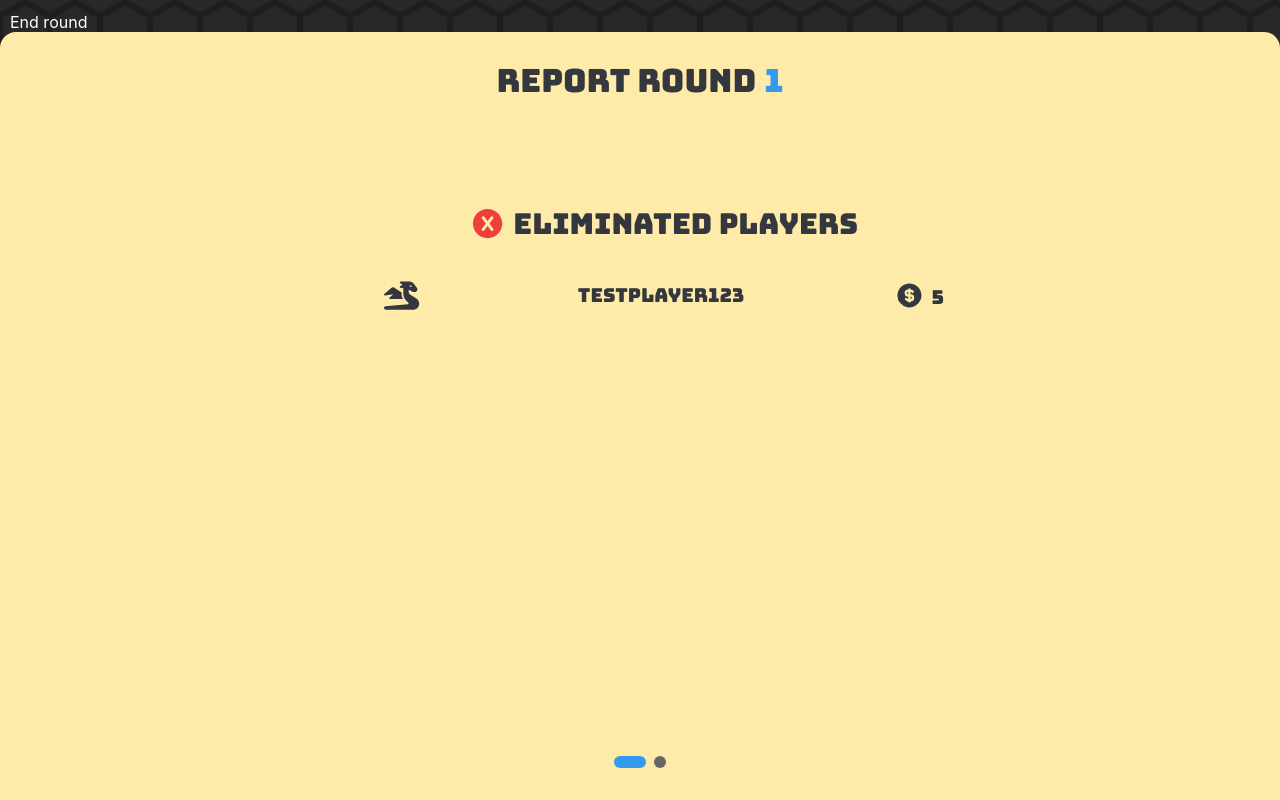
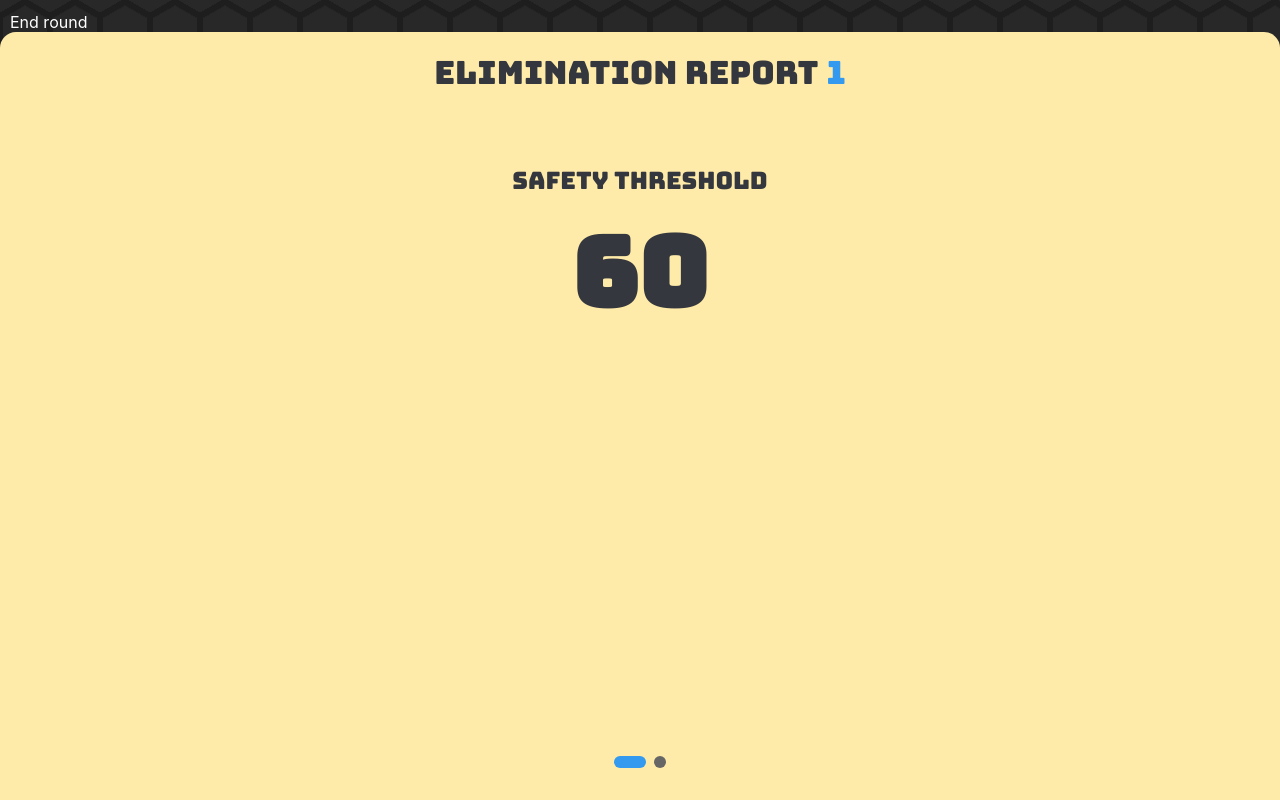
Before and after one commit to Olaelve5/coingame, a Next.js app in the folder app/: page /testing in a window 1280 px wide. Both pictures are taken after a click on the button "End round". Built offline with nearby package versions, Linux system fonts and the light colour scheme.

Commit message:
feat: refactor EliminationReport and add EliminationsPage component; integrate CoinsCountdown for countdown display

```diff
--- a/app/src/components/host/game/CoinsCountdown.tsx
+++ b/app/src/components/host/game/CoinsCountdown.tsx
@@ -1,133 +1,91 @@
-import { useEffect, useRef } from "react";
+import { useEffect, useState, useCallback } from "react";
 import styles from "../styles/CoinsCountdown.module.css";
-import AnimatedDigit from "@/components/universal/AnimateDigit";
-import { IconHexagonFilled } from "@tabler/icons-react";
+import { motion } from "framer-motion";
+import { StaggeredText } from "../StaggeredText";
+import { IconCoinFilled } from "@tabler/icons-react";
 
 interface CoinsCountdownProps {
-  intervalMs?: number;
   onComplete?: () => void;
-  count: number;
-  setCount: React.Dispatch<React.SetStateAction<number>>;
-  playerCoinValues?: number[];
-  pauseDuration?: number;
-  isCountdownRunning?: boolean;
+  targetNumber: number;
+  isRunning?: boolean;
 }
 
+// Starting number for the countdown
+const START_NUMBER = 99;
+
 export default function CoinsCountdown({
-  intervalMs = 150,
   onComplete,
-  count,
-  setCount,
-  playerCoinValues = [],
-  pauseDuration = 50,
-  isCountdownRunning = false,
+  targetNumber,
+  isRunning = true,
 }: CoinsCountdownProps) {
-  const isPaused = useRef(false);
-  const pauseTimerRef = useRef<NodeJS.Timeout | null>(null);
-  const intervalRef = useRef<NodeJS.Timeout | null>(null);
+  const [count, setCount] = useState(START_NUMBER);
+  const [countCompleted, setCountCompleted] = useState(false);
+  const [fadeInCompleted, setFadeInCompleted] = useState(false);
 
-  // Add this after your other refs
-  const processedValues = useRef<Set<number>>(new Set());
+  const startIntervalMs = 25; // Fast start speed
+  const endIntervalMs = 1000; // Slow ending speed
 
-  // Create countdown effect
+  // Progressively slow down the countdown as it approaches the target
+  const getNextIntervalMS = useCallback(
+    (currentCount: number) => {
+      const totalSteps = START_NUMBER - targetNumber;
+      if (totalSteps <= 0) return endIntervalMs;
+
+      const stepsTaken = START_NUMBER - currentCount;
+      const progress = stepsTaken / totalSteps;
+      const exponentialProgress = Math.pow(progress, 18); // Exponential curve for slowing down
+
+      return startIntervalMs + (endIntervalMs - startIntervalMs) * exponentialProgress;
+    },
+    [targetNumber]
+  );
+
+  const numberVariants = {
+    counting: { scale: 1 },
+    finished: {
+      scale: [1, 1, 1],
+      color: "#22c55e",
+      transition: { duration: 0.1, delay: endIntervalMs / 1000 },
+    },
+  };
+
   useEffect(() => {
-    // Clear any existing timers on dependency changes
-    if (intervalRef.current) {
-      clearInterval(intervalRef.current);
-      intervalRef.current = null;
-    }
+    if (!fadeInCompleted || !isRunning) return;
 
-    if (pauseTimerRef.current) {
-      clearTimeout(pauseTimerRef.current);
-      pauseTimerRef.current = null;
-    }
-
-    // Reset pause state
-    isPaused.current = false;
-
-    // Don't proceed if countdown is not running
-    if (!isCountdownRunning) return;
-
-    // Don't start countdown if already at zero
-    if (count <= 0) {
-      if (onComplete) onComplete();
+    if (count <= targetNumber) {
+      if (count <= targetNumber) {
+        setCount(targetNumber);
+        setCountCompleted(true);
+        onComplete?.();
+      }
       return;
     }
 
-    // Function to check if we should pause at this count
-    const shouldPauseAtCount = (currentCount: number): boolean => {
-      return playerCoinValues.includes(currentCount);
-    };
+    const timerId = setTimeout(() => {
+      setCount((prevCount) => prevCount - 1);
+    }, getNextIntervalMS(count));
 
-    // Function to perform one countdown tick
-    const tick = () => {
-      setCount((prevCount) => {
-        // When we reach 0 or 1, stop and call onComplete
-        if (prevCount <= 1) {
-          if (intervalRef.current) {
-            clearInterval(intervalRef.current);
-            intervalRef.current = null;
-          }
-          if (onComplete) onComplete();
-          return 0;
-        }
-
-        const nextCount = prevCount - 1;
-
-        if (
-          shouldPauseAtCount(nextCount + 1) &&
-          !isPaused.current &&
-          !processedValues.current.has(nextCount)
-        ) {
-          processedValues.current.add(nextCount); // Add to processed values
-          isPaused.current = true;
-
-          // Schedule resumption
-          pauseTimerRef.current = setTimeout(() => {
-            isPaused.current = false;
-            pauseTimerRef.current = null;
-          }, pauseDuration);
-
-          // Return current count (don't decrement yet)
-          return prevCount;
-        }
-
-        // Only decrement if not paused
-        return isPaused.current ? prevCount : nextCount;
-      });
-    };
-
-    // Set up the interval
-    intervalRef.current = setInterval(tick, intervalMs);
-
-    // Cleanup on unmount
-    return () => {
-      if (intervalRef.current) clearInterval(intervalRef.current);
-      if (pauseTimerRef.current) clearTimeout(pauseTimerRef.current);
-    };
-  }, [
-    isCountdownRunning,
-    intervalMs,
-    onComplete,
-    playerCoinValues,
-    pauseDuration,
-  ]);
+    return () => clearTimeout(timerId);
+  }, [count, targetNumber, isRunning, onComplete, getNextIntervalMS, fadeInCompleted]);
 
   return (
     <div className={styles.container}>
-      <IconHexagonFilled className={styles.hexagon} />
-      <div className={styles.countdownContainer}>
-        {count
-          .toString()
-          .split("")
-          .map((digit, index) => (
-            <AnimatedDigit
-              key={`digit-${index}`}
-              value={digit}
-              duration={0.5}
-            />
-          ))}
-      </div>
+      <StaggeredText text="Safety Threshold" />
+      <motion.div
+        initial={{ opacity: 0, scale: 1, y: 20 }}
+        animate={{ opacity: 1, scale: 1, y: 0 }}
+        transition={{ duration: 0.5, delay: 0.5 }}
+        onAnimationComplete={() => setFadeInCompleted(true)}
+        className={styles.countdownContainer}
+      >
+        <motion.h1
+          className={styles.count}
+          variants={numberVariants}
+          animate={countCompleted ? "finished" : "counting"}
+        >
+          {count}
+        </motion.h1>
+      </motion.div>
     </div>
   );
 }
--- a/app/src/components/host/game/EliminationReport/EliminatedPlayers.tsx
+++ b/app/src/components/host/game/EliminationReport/EliminatedPlayers.tsx
@@ -3,7 +3,7 @@ import styles from "./styles/EliminatedPlayers.module.css";
 import { useMantineTheme } from "@mantine/core";
 import { Player } from "@/models/Game";
 import { FontAwesomeIcon } from "@fortawesome/react-fontawesome";
-import { getIcon, getColor } from "@/utils/iconUtils";
+import { getIcon } from "@/utils/iconUtils";
 
 // Define the props interface
 interface EliminatedPlayersProps {
--- a/app/src/components/host/game/EliminationReport/EliminationReport.tsx
+++ b/app/src/components/host/game/EliminationReport/EliminationReport.tsx
@@ -2,7 +2,7 @@ import React, { useState } from "react";
 import styles from "./styles/EliminationReport.module.css";
 import { motion, AnimatePresence } from "framer-motion";
 import { useMantineTheme } from "@mantine/core";
-import EliminatedPlayers from "./EliminatedPlayers";
+import EliminationsPage from "./EliminationsPage";
 import PageIndicators from "./PageIndicators";
 import StatsPage from "./StatsPage";
 
@@ -10,6 +10,12 @@ const EliminationReport = () => {
   const [initialAnimationFinished, setInitialAnimationFinished] = useState(false);
   const [page, setPage] = useState(1);
   const theme = useMantineTheme();
+  const [hasPageChanged, setHasPageChanged] = useState(false);
+
+  const handleSetPage = (newPage: number) => {
+    setHasPageChanged(true);
+    setPage(newPage);
+  };
 
   const getSlideVariants = (page: number) => {
     return {
@@ -39,7 +45,7 @@ const EliminationReport = () => {
     >
       <div className={styles.header}>
         <div className={styles.titleContainer}>
-          <h2 className={styles.title}>Report Round</h2>
+          <h2 className={styles.title}>Elimination Report</h2>
           <h2 className={styles.title} style={{ color: theme.colors.blue[5] }}>
             1
           </h2>
@@ -52,20 +58,20 @@ const EliminationReport = () => {
             <motion.div
               key={page}
               variants={getSlideVariants(page)}
-              initial="enter"
+              initial={page === 1 && !hasPageChanged ? false : "enter"}
               animate="center"
               exit="exit"
               transition={{ duration: 0.4, ease: "easeInOut" }}
               className={styles.pageContainer}
             >
               {page === 2 && <StatsPage />}
-              {page === 1 && <EliminatedPlayers playersEliminated={[]} />}
+              {page === 1 && <EliminationsPage showCountdown={!hasPageChanged} />}
             </motion.div>
           </AnimatePresence>
         </div>
       )}
 
-      <PageIndicators page={page} setPage={setPage} />
+      <PageIndicators page={page} setPage={handleSetPage} />
     </motion.div>
   );
 };
--- /dev/null
+++ b/app/src/components/host/game/EliminationReport/EliminationsPage.tsx
@@ -0,0 +1,19 @@
+import EliminatedPlayers from "./EliminatedPlayers";
+import CoinsCountdown from "../CoinsCountdown";
+import { useState } from "react";
+
+const EliminationsPage = ({ showCountdown }: { showCountdown: boolean }) => {
+  if (showCountdown) {
+    return (
+      <CoinsCountdown
+        targetNumber={0}
+        isRunning={true}
+        onComplete={() => console.log("Countdown completed")}
+      />
+    );
+  }
+
+  return <EliminatedPlayers playersEliminated={[]} />;
+};
+
+export default EliminationsPage;
--- a/app/src/components/host/game/EliminationReport/styles/EliminatedPlayers.module.css
+++ b/app/src/components/host/game/EliminationReport/styles/EliminatedPlayers.module.css
@@ -3,9 +3,8 @@
   flex-direction: column;
   align-items: center;
   justify-content: center;
-  gap: 2rem;
   width: 100vw;
-  margin-top: 2rem;
+  height: 100%;
 }
 
 .titleContainer {
--- a/app/src/components/host/game/EliminationReport/styles/EliminationReport.module.css
+++ b/app/src/components/host/game/EliminationReport/styles/EliminationReport.module.css
@@ -3,7 +3,6 @@
   width: 100vw;
   height: 100vh;
   top: 2rem;
-  padding: 1.5rem;
   padding-bottom: 2rem;
   align-items: center;
   gap: 4rem;
@@ -29,6 +28,7 @@
   align-items: center;
   justify-content: center;
   gap: 0.5rem;
+  margin-top: 1rem;
 }
 
 .title {
--- a/app/src/components/host/styles/CoinsCountdown.module.css
+++ b/app/src/components/host/styles/CoinsCountdown.module.css
@@ -4,23 +4,24 @@
   width: 100%;
   align-items: center;
   justify-content: center;
-    position: relative;
-    margin: 10rem 0;
+  font-size: 1.5rem;
 }
 
 .countdownContainer {
-    font-size: 3rem;
   font-weight: bold;
   font-family: "bungee", sans-serif;
   display: flex;
   align-items: center;
   justify-content: center;
-    gap: 0.5rem;
+  gap: 2rem;
+  position: relative;
 }
 
-.hexagon {
-    width: 10rem;
-    height: 10rem;
-    color:rgb(255, 0, 68);
-    position: absolute;
+.count {
+  font-size: 6rem;
 }
+
+.coinIcon {
+    width: 6rem;
+    height: 6rem;
+}
```
Lines whose indentation alone changed are shown as unchanged.
